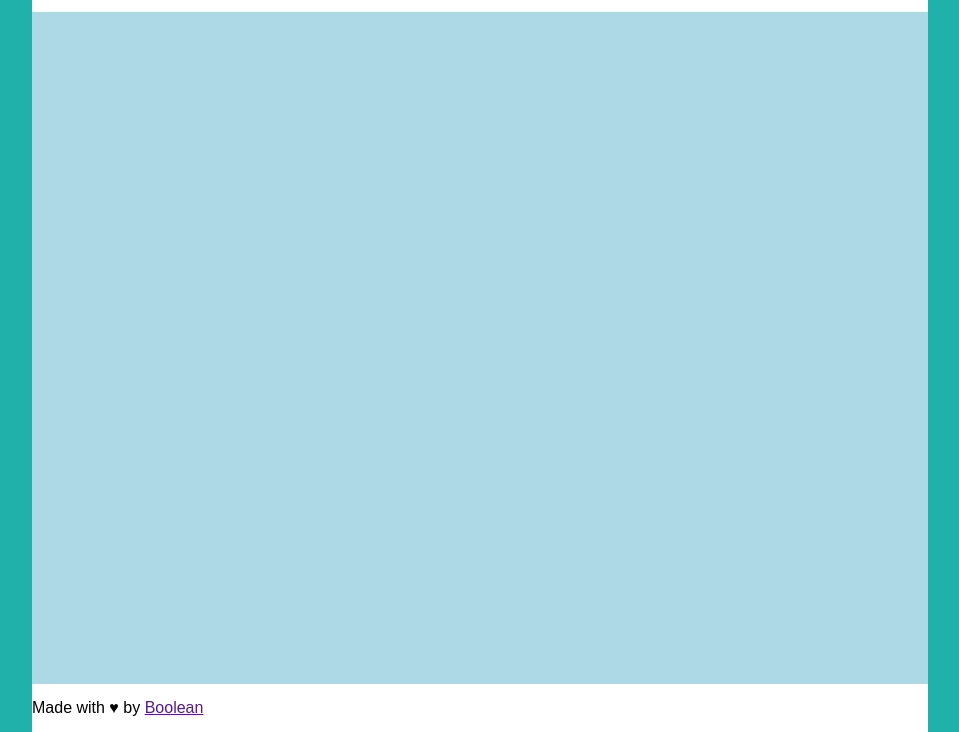
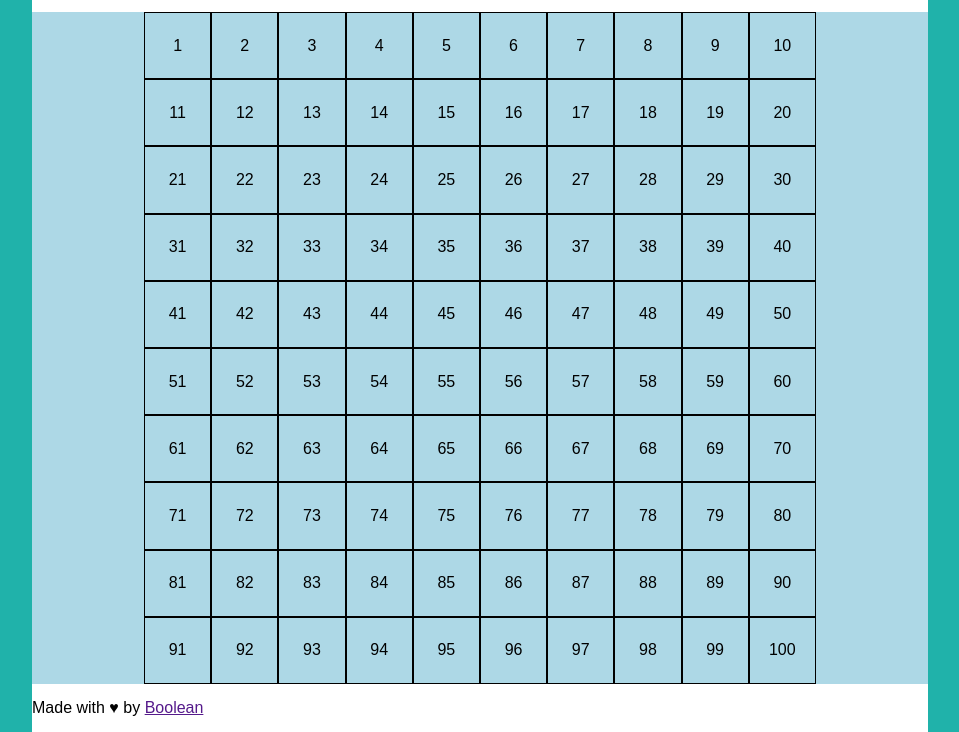
Before and after one commit to DavideSantambrogio/js-campominato-grid, a plain HTML site: page index.html in a window 1280 px wide. Both pictures are taken after a click on the button "Play". Shown: the part 68-800 px from the top of the page, without its empty margins (160-1119 px from the left). Drawn offline with Linux system fonts and the light colour scheme.

Commit message:
add: griglia da 1 a 100

```diff
--- a/css/style.css
+++ b/css/style.css
@@ -67,3 +67,7 @@ footer {
     align-items: center;
     background-color: white;
 }
+
+.active{
+    background-color: lightseagreen;
+}
--- a/index.html
+++ b/index.html
@@ -14,11 +14,11 @@
                     <img src="img/logo.png" alt="">
                     <h1>Campo minato</h1>
                 </div>
-                <button type="button" >Play</button>
+                <button id="start" type="button" >Play</button>
             </header>
             <main>
                 <div class="grid">
-                    <!-- <div class="cell">1</div> -->
+                    <!-- <div class="cell active">1</div> -->
 
                 </div>
             </main>
@@ -27,6 +27,7 @@
             </footer>
         </div>
     </div>
+    <script src="js/script.js" ></script>
 
 </body>
 </html>
--- a/js/script.js
+++ b/js/script.js
@@ -0,0 +1,21 @@
+
+// al click
+const gridElem = document.querySelector(".grid")
+
+start.addEventListener("click", function(event) {
+    event.preventDefault();
+
+    let gridString = "";
+    let numbers = "";
+
+    for (let i = 1; i <= 100; i++) {
+        numbers = i ;
+        console.log (i)
+        gridString += `<div class="cell">${numbers}</div>`
+    }
+
+
+
+    gridElem.innerHTML = gridString;
+
+})
```
Also changed, not shown: 1 other file.
